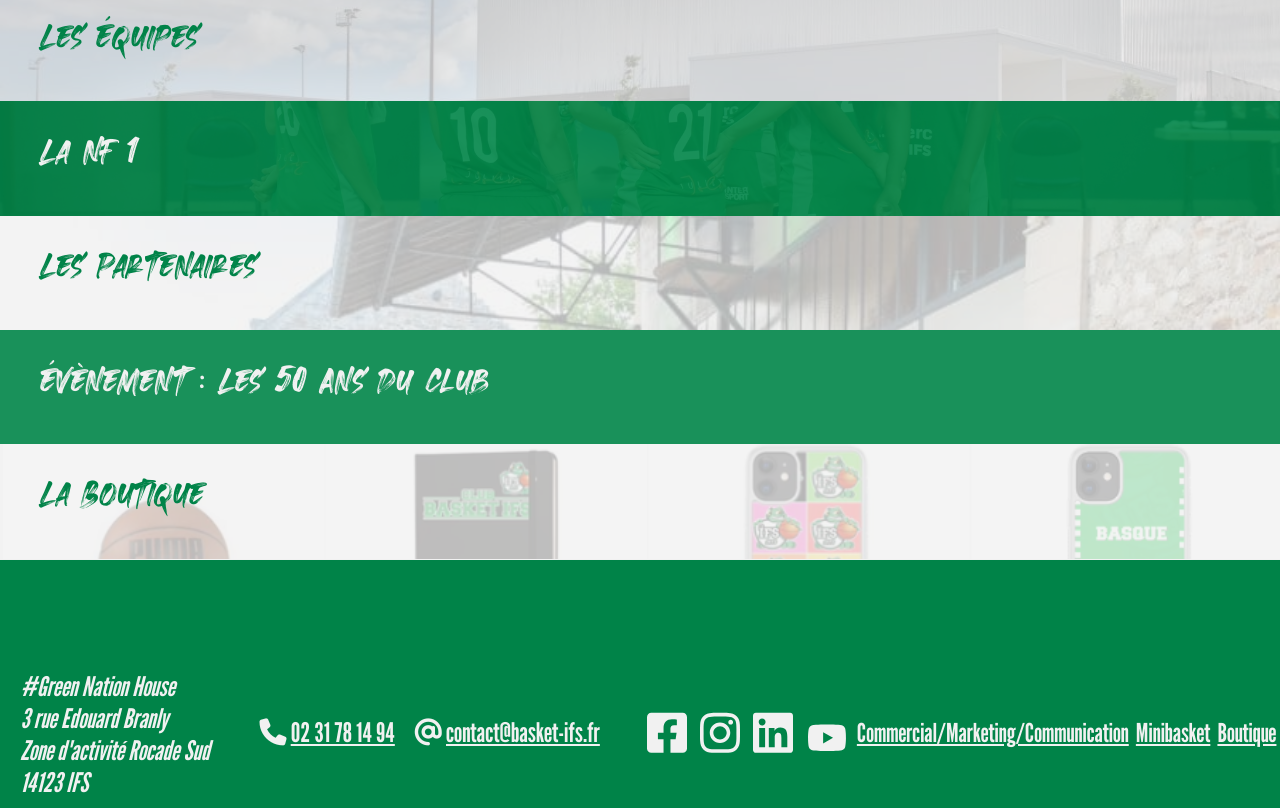
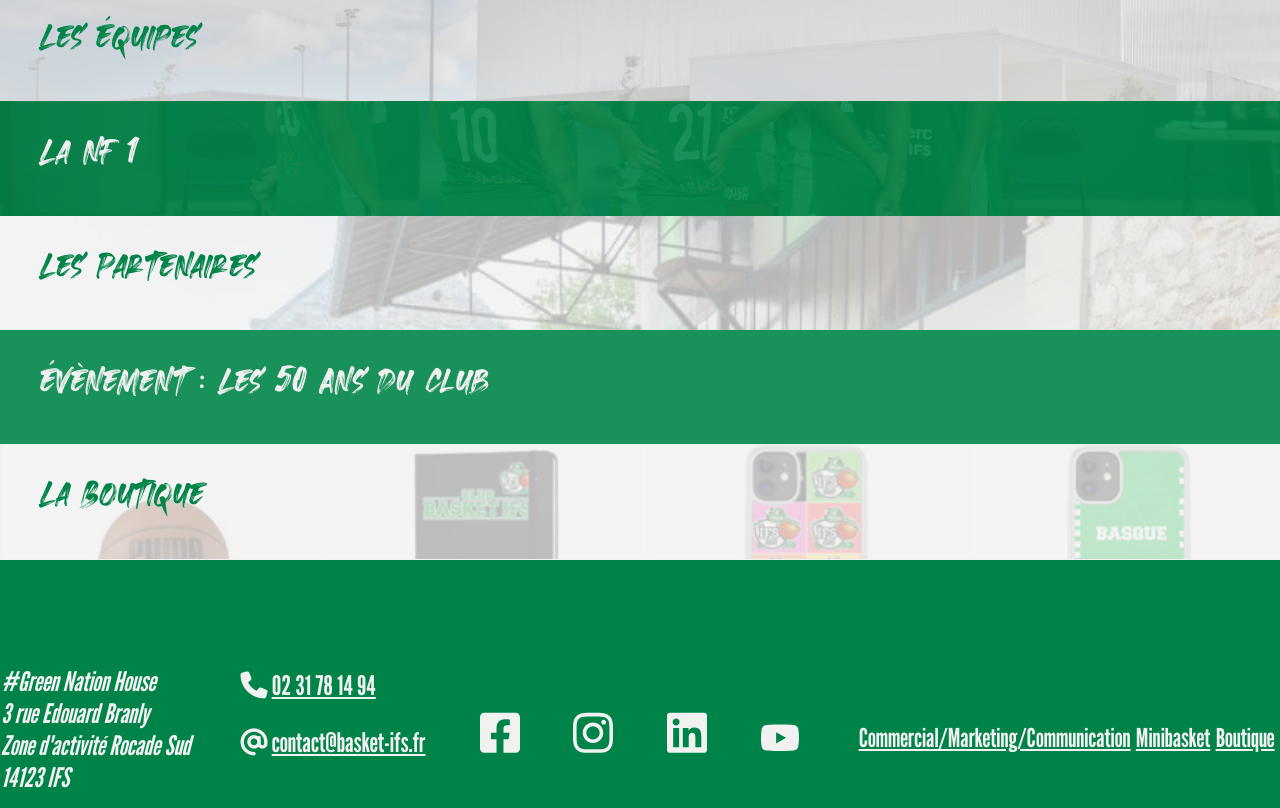
Before and after one commit to MisterWaner/cb-ifs-2, a plain HTML site: page cb-ifs-front/pages/home.html in a window 1280 px wide. Shown: the part 442-1250 px from the top of the page. Drawn offline with nearby package versions, Linux system fonts and the light colour scheme.

Commit message:
goes on footer of homepage

```diff
--- a/cb-ifs-front/pages/home.html
+++ b/cb-ifs-front/pages/home.html
@@ -127,6 +127,7 @@
                 Zone d'activité Rocade Sud<br>
                 14123 IFS
             </address>
+            <div class="contact-group">
                 <div class="phone">
                     <i class="fa-solid fa-phone"></i>
                     <a href="tel:+0231781494">02 31 78 14 94</a>
@@ -134,6 +135,7 @@
                 <div class="mail">
                     <i class="fa-solid fa-at"></i>
                     <a href="mailto:contact@basket-ifs.fr">contact@basket-ifs.fr</a>
+                </div>
             </div>
         </div>
         <div class="social-media">
--- a/cb-ifs-front/styles/home.css
+++ b/cb-ifs-front/styles/home.css
@@ -218,7 +218,7 @@ h3 {
 .footer {
   height: 250px;
   display: grid;
-  grid-template-columns: 6fr 2fr 4fr;
+  grid-template-columns: 4fr 4fr 4fr;
   background-color: var(--green-color);
   border-top: 2px solid #f1f1f1;
   z-index: 9999;
@@ -237,19 +237,21 @@ h3 {
 .footer-address {
   justify-content: center;
   font-size: 2.7rem;
-  margin-bottom: 10px;
+  margin-bottom: 15px;
 }
 .footer-address > address {
   margin-right: 50px;
 }
-.footer-address .phone,
-.footer-address .mail {
-  margin-bottom: 50px;
-  margin-right: 20px;
+.footer-address .contact-group {
+  margin-bottom: 35px;
 }
+.mail {
+  margin-top: 25px;
+}
+
 .social-media,
 .footer-contact {
-  justify-content: space-around;
+  justify-content: space-evenly;
 }
 .social-media a {
   width: 40px;
@@ -259,9 +261,9 @@ h3 {
 }
 .footer-contact a {
   font-size: 2.6rem;
-  margin-bottom: 10px;
+  margin-bottom: 5px;
 }
-.phone:hover, .phone a:hover, .mail:hover, .mail a:hover,
+.phone a:hover, .mail a:hover,
 .footer-contact a:hover {
   background-color: #f1f1f1;
   color: var(--green-color);
```
Lines whose indentation alone changed are shown as unchanged.
